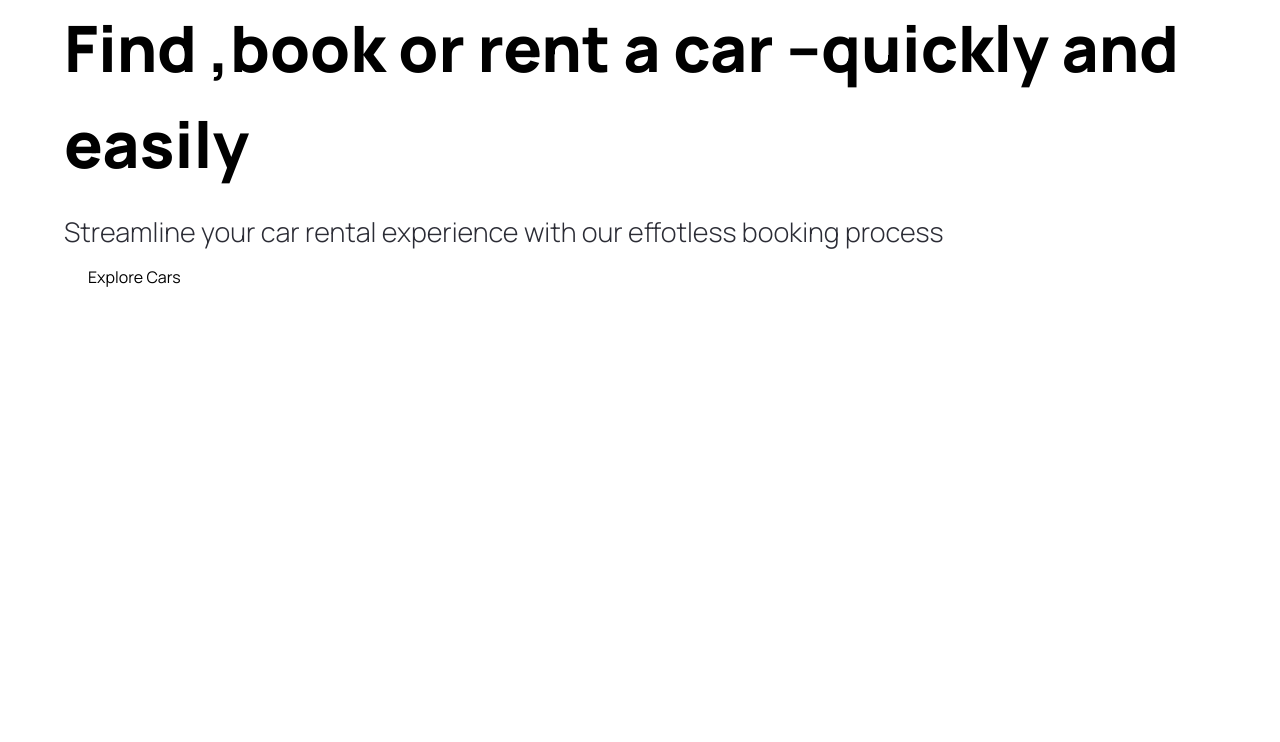
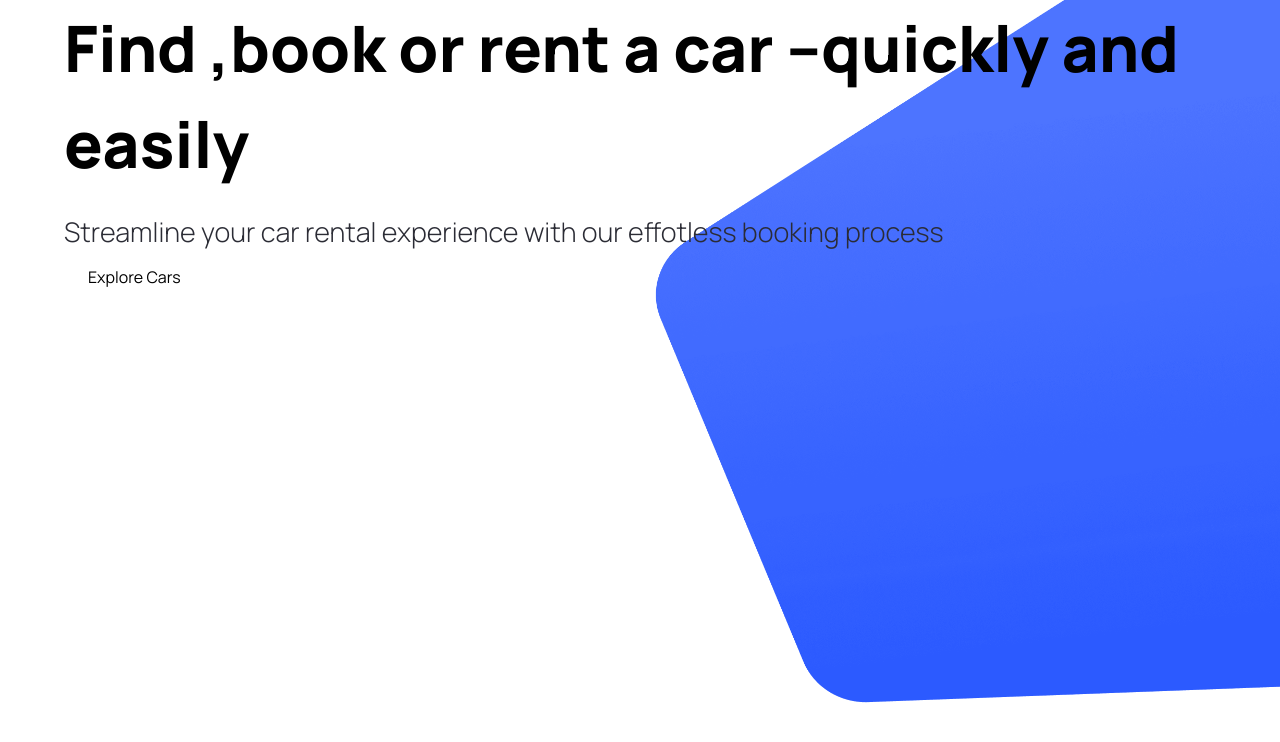
Before and after one commit to misikir21/carNext, a Next.js app: page / in a window 1280 px wide. Shown: the top 742 px of the page. Built offline with nearby package versions, Linux system fonts and the light colour scheme.

Commit message:
add overlay for home page

```diff
--- a/component/Hero.tsx
+++ b/component/Hero.tsx
@@ -24,6 +24,7 @@ const Hero = () => {
         <div className="hero__image">
           <Image src="/hero.png" alt="hero" fill className="object-contain" />
         </div>
+        <div className="hero__image-overlay" />
       </div>
     </div>
   );
```
